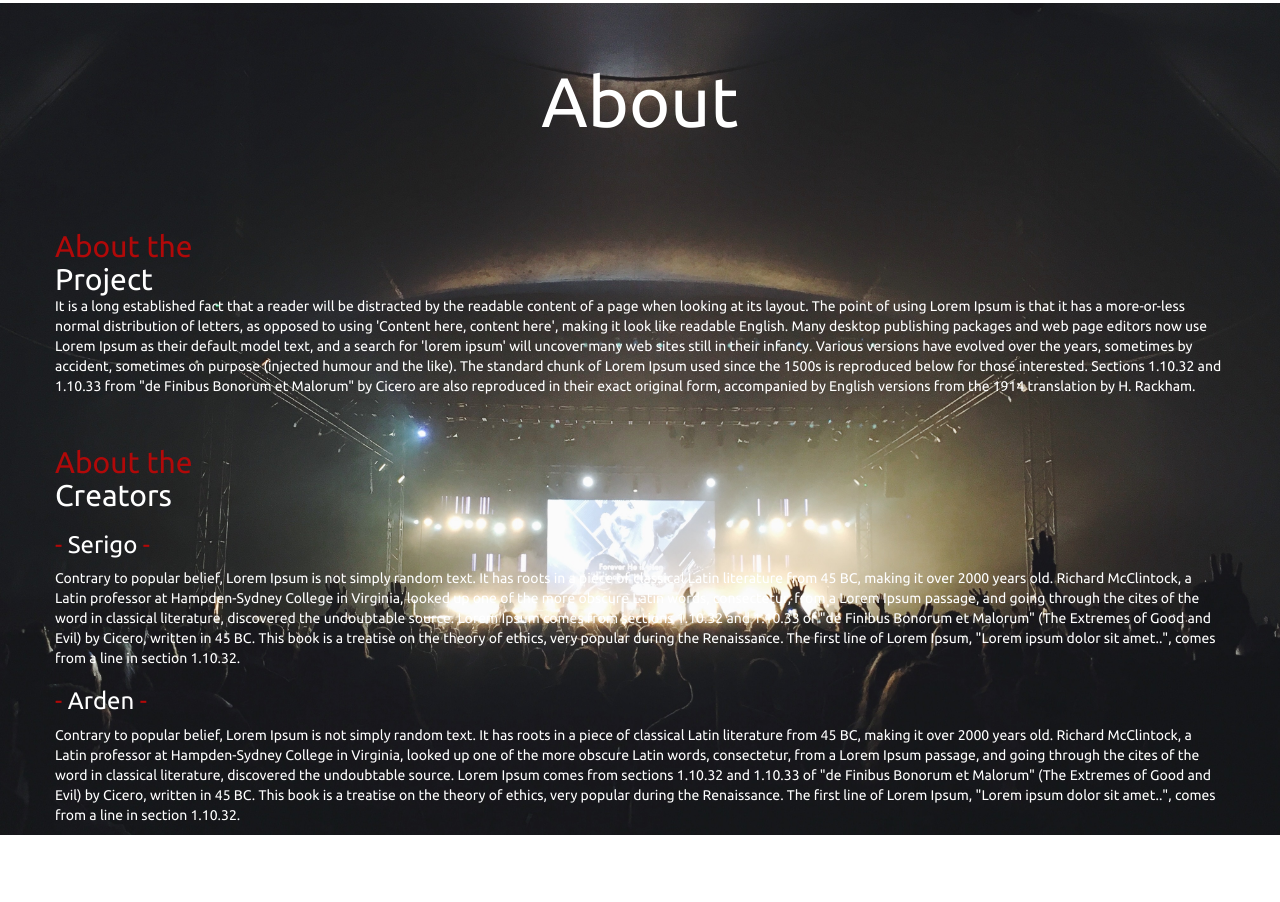
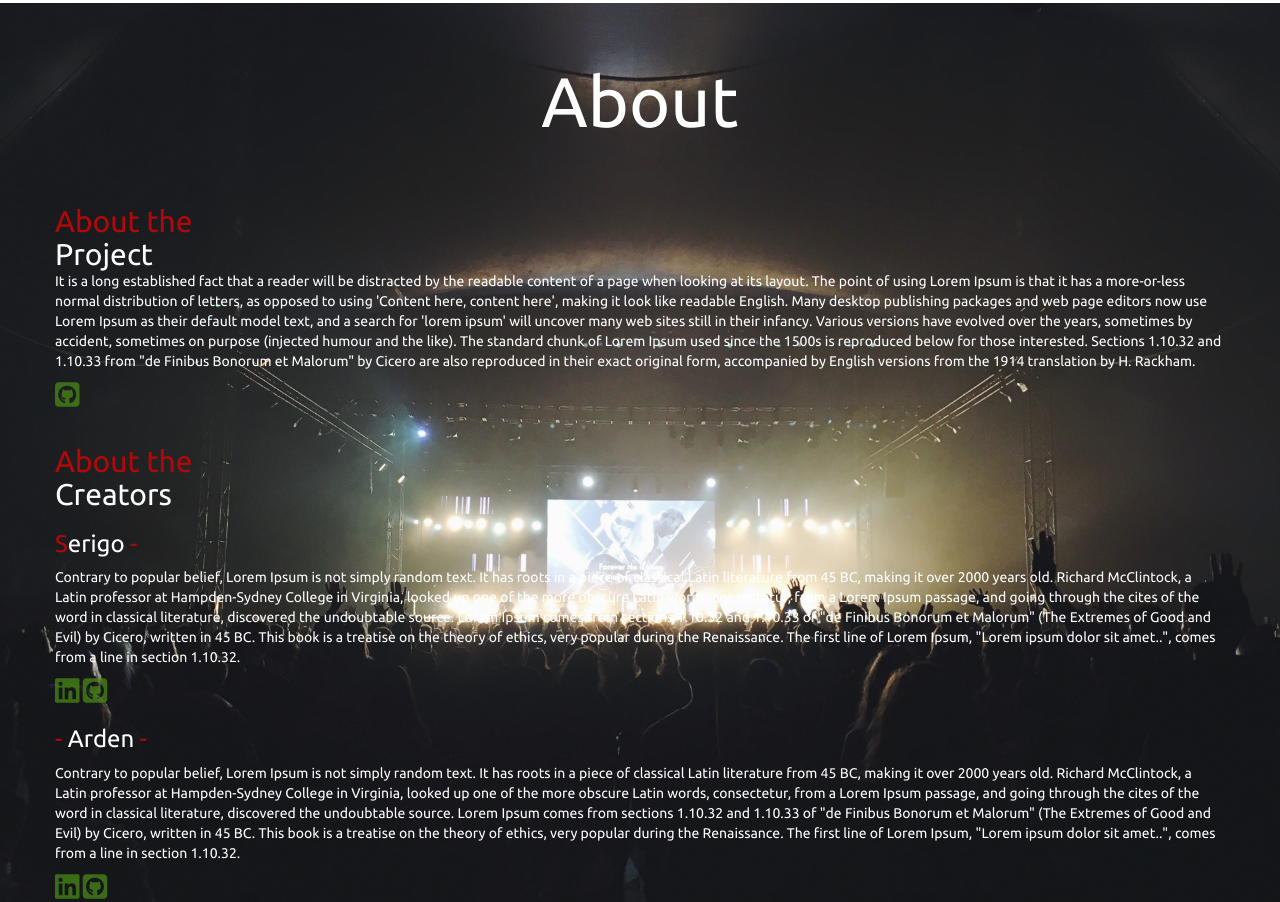
Before and after one commit to sbrycebarker/rockshowz2.0, a website: page public/index.html in a window 1280 px wide. Shown: the part 4119-5021 px from the top of the page. Before the commit the page ends 4954 px from the top, so only its background shows below. Drawn offline with nearby package versions, Linux system fonts and the light colour scheme; some packages are replaced by stand-ins of ours; no server answers.

Commit message:
added linkdin and githup icons for links

```diff
--- a/public/index.html
+++ b/public/index.html
@@ -17,6 +17,9 @@
 
     <ui-view></ui-view>
 
+
+
+    <script src="https://use.fontawesome.com/4713e0325b.js"></script>
     <script src="https://ajax.googleapis.com/ajax/libs/angularjs/1.6.5/angular.js"></script>
     <script src="https://cdnjs.cloudflare.com/ajax/libs/angular-ui-router/1.0.3/angular-ui-router.js"></script>
     <script src="https://code.jquery.com/jquery-3.2.1.js" integrity="sha256-DZAnKJ/6XZ9si04Hgrsxu/8s717jcIzLy3oi35EouyE="crossorigin="anonymous"></script>
--- a/public/styles/styles.css
+++ b/public/styles/styles.css
@@ -174,15 +174,15 @@ button {
   color: white
 }
 .about {
-  margin-top: 75px;
-  padding-top: 15px;
+  margin-top: 55px;
+  padding-top: 10px;
 }
 .about span {
   color: #b10909;
 }
 .creator{
   margin-top: 25px;
-  padding-top: 15px;
+  padding-top: 10px;
 }
 .creator span{
   color: #b10909;
@@ -198,6 +198,11 @@ button {
   justify-content: center;
   border-radius: 35px;
   color: white
+}
+.fa {
+  color: #4c9014;
+  opacity: .7;
+
 }
 .info{
   /* margin-left: 500px; */
--- a/public/views/main.html
+++ b/public/views/main.html
@@ -133,6 +133,7 @@
 
             <p>It is a long established fact that a reader will be distracted by the readable content of a page when looking at its layout. The point of using Lorem Ipsum is that it has a more-or-less normal distribution of letters, as opposed to using 'Content here, content here', making it look like readable English. Many desktop publishing packages and web page editors now use Lorem Ipsum as their default model text, and a search for 'lorem ipsum' will uncover many web sites still in their infancy. Various versions have evolved over the years, sometimes by accident, sometimes on purpose (injected humour and the like).
               The standard chunk of Lorem Ipsum used since the 1500s is reproduced below for those interested. Sections 1.10.32 and 1.10.33 from "de Finibus Bonorum et Malorum" by Cicero are also reproduced in their exact original form, accompanied by English versions from the 1914 translation by H. Rackham.</p>
+              <i class="fa fa-github-square fa-2x" aria-hidden="true"></i>
 
           </div>
         </div>
@@ -142,11 +143,22 @@
           <div class="creator">
             <h2><span>About the </span><br>Creators</h2>
 
-            <h3><span> - </span>Serigo<span> - </span></h3>
+            <h3><span> S</span>erigo<span> - </span></h3>
             <p>Contrary to popular belief, Lorem Ipsum is not simply random text. It has roots in a piece of classical Latin literature from 45 BC, making it over 2000 years old. Richard McClintock, a Latin professor at Hampden-Sydney College in Virginia, looked up one of the more obscure Latin words, consectetur, from a Lorem Ipsum passage, and going through the cites of the word in classical literature, discovered the undoubtable source. Lorem Ipsum comes from sections 1.10.32 and 1.10.33 of "de Finibus Bonorum et Malorum" (The Extremes of Good and Evil) by Cicero, written in 45 BC. This book is a treatise on the theory of ethics, very popular during the Renaissance. The first line of Lorem Ipsum, "Lorem ipsum dolor sit amet..", comes from a line in section 1.10.32.</p>
+
+            <div>
+              <i class="fa fa-linkedin-square fa-2x" aria-hidden="true"></i>
+              <i class="fa fa-github-square fa-2x" aria-hidden="true"></i>
+            </div>
 
             <h3><span> - </span>Arden<span> - </span></h3>
             <p>Contrary to popular belief, Lorem Ipsum is not simply random text. It has roots in a piece of classical Latin literature from 45 BC, making it over 2000 years old. Richard McClintock, a Latin professor at Hampden-Sydney College in Virginia, looked up one of the more obscure Latin words, consectetur, from a Lorem Ipsum passage, and going through the cites of the word in classical literature, discovered the undoubtable source. Lorem Ipsum comes from sections 1.10.32 and 1.10.33 of "de Finibus Bonorum et Malorum" (The Extremes of Good and Evil) by Cicero, written in 45 BC. This book is a treatise on the theory of ethics, very popular during the Renaissance. The first line of Lorem Ipsum, "Lorem ipsum dolor sit amet..", comes from a line in section 1.10.32.</p>
+
+
+            <div>
+              <i class="fa fa-linkedin-square fa-2x" aria-hidden="true"></i>
+              <i class="fa fa-github-square fa-2x" aria-hidden="true"></i>
+            </div>
 
           </div>
         </div>
```
Lines whose indentation alone changed are shown as unchanged.
